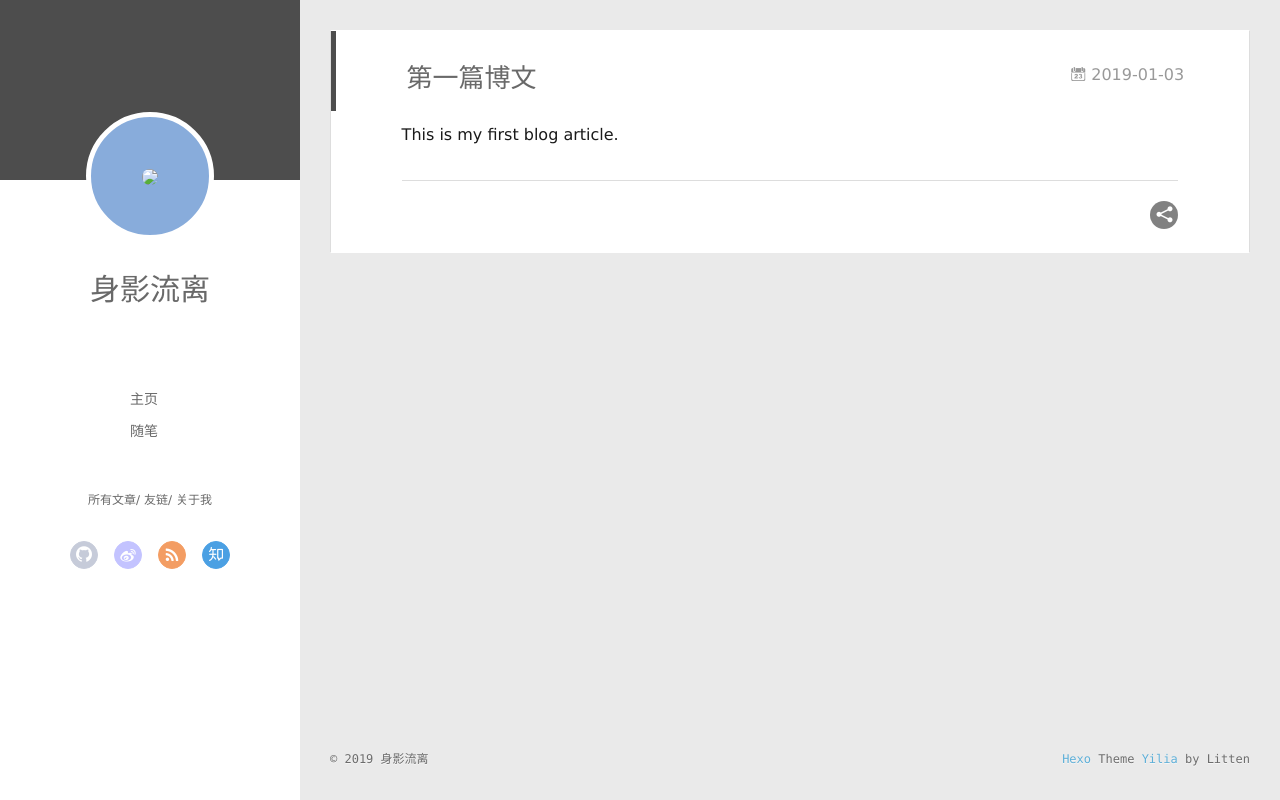
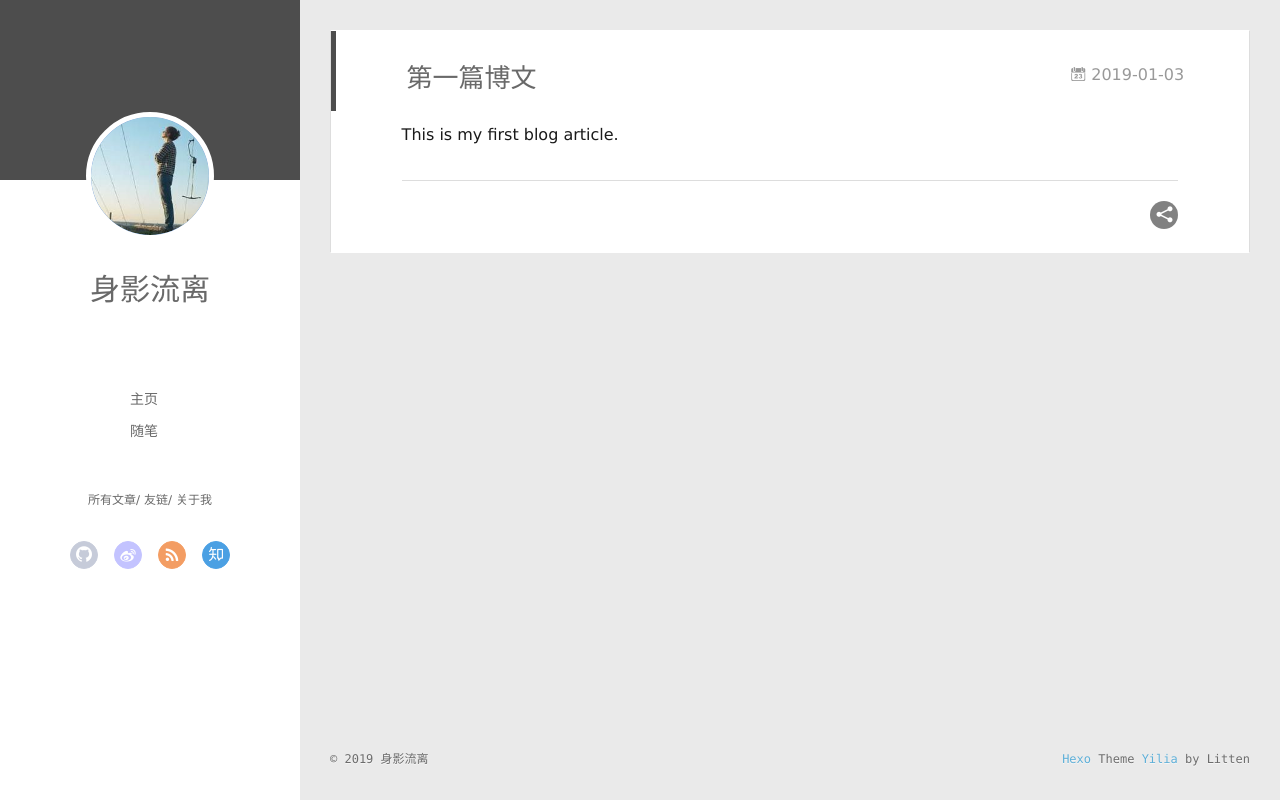
Before and after one commit to Knightlcy/Knightlcy.github.io, a plain HTML site: page 2019/01/03/第一篇博文/index.html in a window 1280 px wide. Drawn offline with Linux system fonts and the light colour scheme.

Commit message:
Site updated: 2019-01-03 19:58:16

```diff
--- a/2019/01/03/第一篇博文/index.html
+++ b/2019/01/03/第一篇博文/index.html
@@ -23,7 +23,7 @@
     <link rel="alternative" href="/atom.xml" title="YAYA-Blog" type="application/atom+xml">
 
 
-    <link rel="icon" href="img/logo.jpg">
+    <link rel="icon" href="/img/favicon.ico">
 
   <link rel="stylesheet" type="text/css" href="/./main.0cf68a.css">
   <style type="text/css">
@@ -47,7 +47,7 @@
 <div class="intrude-less">
 	<header id="header" class="inner">
 		<a href="/" class="profilepic">
-			<img src="img/logo.jpg" class="js-avatar">
+			<img src="/img/logo.jpg" class="js-avatar">
 		</a>
 		<hgroup>
 		  <h1 class="header-author"><a href="/">身影流离</a></h1>
@@ -105,7 +105,7 @@
 	<div class="intrude-less">
 		<header id="header" class="inner">
 			<div class="profilepic">
-				<img src="img/logo.jpg" class="js-avatar">
+				<img src="/img/logo.jpg" class="js-avatar">
 			</div>
 			<hgroup>
 			  <h1 class="header-author js-header-author">身影流离</h1>
```
Also changed, not shown: archives/2019/01/index.html (+3 -3 lines), archives/2019/index.html (+3 -3 lines), archives/index.html (+3 -3 lines), index.html (+3 -3 lines), img/favicon.ico (added).
